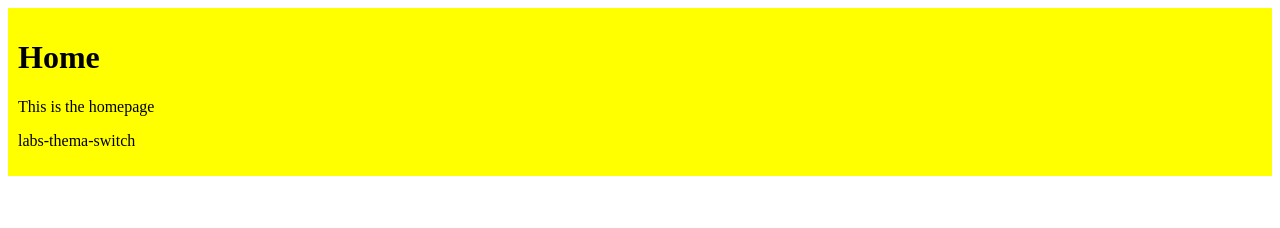
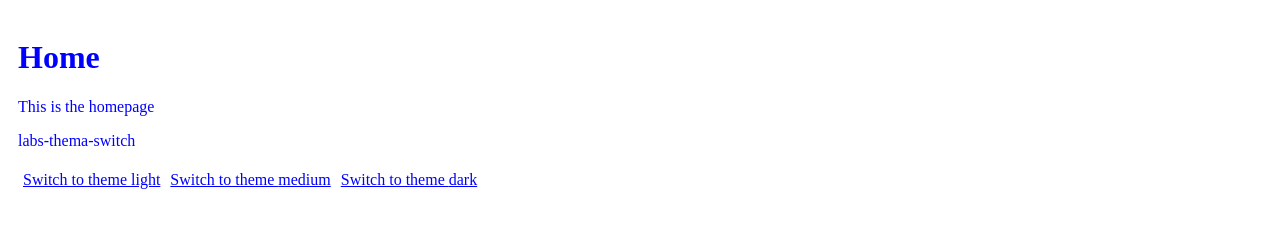
Before and after one commit to wheelroom/labs, a Gatsby site: page / in a window 1280 px wide. Built offline with nearby package versions, Linux system fonts and the light colour scheme; Gatsby itself is replaced by a stand-in of ours.

Commit message:
Add theme switcher

```diff
--- a/gatsby-browser.js
+++ b/gatsby-browser.js
@@ -1,19 +1,7 @@
-import React, { Provider } from 'react'
-import { theme } from './theme.js'
-import { Global } from '@emotion/react'
+// import React, { Provider, useEffect, useState } from 'react'
+import React from 'react'
+import { RootElementWrapper } from './src/lib/root-element-wrapper.tsx'
 
-const UserContext = React.createContext({})
-
-const value = { theme }
-const globalCss = {
-  ':root': {
-    '--test-background': 'yellow',
-  },
+export const wrapRootElement = ({ element }) => {
+  return <RootElementWrapper>{element}</RootElementWrapper>
 }
-
-export const wrapRootElement = ({ element }) => (
-  <>
-    <Global styles={globalCss} />
-    <UserContext.Provider value={value}>{element}</UserContext.Provider>
-  </>
-)
--- /dev/null
+++ b/src/lib/css-obj-to-vars.tsx
@@ -0,0 +1,21 @@
+// Convert camelCase to lower-case-dash
+const camelToDash = (str: string) => {
+  return str
+    .replace(/\W+/g, '-')
+    .replace(/([a-z\d])([A-Z])/g, '$1-$2')
+    .toLowerCase()
+}
+
+// Convert object with css to css vars
+export const cssObjToVars = ({ obj, cssVars, prefix }: any) => {
+  cssVars = cssVars || {}
+  prefix = prefix || ''
+  Object.entries(obj).map(([name, value]) => {
+    if (typeof value === 'object') {
+      cssObjToVars({ obj: value, cssVars, prefix: `${camelToDash(name)}` })
+    } else {
+      cssVars[`--${prefix}-${camelToDash(name)}`] = value
+    }
+  })
+  return cssVars
+}
--- /dev/null
+++ b/src/lib/root-element-wrapper.tsx
@@ -0,0 +1,33 @@
+import React, { useEffect, useState } from 'react'
+import { Global } from '@emotion/react'
+import { theme } from './theme'
+import { cssObjToVars } from './css-obj-to-vars'
+
+export const UserContext = React.createContext({} as any)
+
+export const RootElementWrapper = (props: any) => {
+  const [flags] = useState({
+    someFlag: true,
+  })
+  const themeIds = Object.keys(theme)
+  const [themeId, setThemeId] = useState(themeIds[0])
+
+  useEffect(() => {
+    console.log('themeId', themeId)
+  }, [setThemeId])
+
+  const value = { themeId, themeIds, setThemeId, flags }
+
+  const globalCss = {
+    ':root': cssObjToVars({ obj: theme[themeId] }),
+  }
+
+  return (
+    <>
+      <Global styles={globalCss} />
+      <UserContext.Provider value={value}>
+        {props.children}
+      </UserContext.Provider>
+    </>
+  )
+}
--- /dev/null
+++ b/src/lib/theme.tsx
@@ -0,0 +1,20 @@
+export const theme: any = {
+  light: {
+    someBox: {
+      backgroundColor: 'white',
+      textColor: 'blue',
+    },
+  },
+  medium: {
+    someBox: {
+      backgroundColor: 'darkgray',
+      textColor: 'floralwhite',
+    },
+  },
+  dark: {
+    someBox: {
+      backgroundColor: 'black',
+      textColor: 'yellow',
+    },
+  },
+}
--- a/src/pages/index.tsx
+++ b/src/pages/index.tsx
@@ -1,20 +1,41 @@
 /** @jsx jsx */
 import { graphql } from 'gatsby'
 import { jsx } from '@emotion/react'
+import { UserContext } from '../lib/root-element-wrapper'
+import { useContext } from 'react'
 
+const HomePage = (props: any) => {
   const css = {
-  '--bg': '#eee',
-  backgroundColor: 'var(--test-background)',
+    backgroundColor: 'var(--some-box-background-color)',
+    color: 'var(--some-box-text-color)',
     padding: '10px',
   }
+  const { themeIds, setThemeId } = useContext(UserContext)
+  const handleClick = (themeId: any) => {
+    console.log('clicked', themeId)
+    setThemeId(themeId)
+  }
 
-const HomePage = (props: any) => (
+  return (
     <div css={css}>
       <h1>Home</h1>
       <p>This is the homepage</p>
       <p>{props.data.site.siteMetadata.title}</p>
+      <div css={{ display: 'flex' }}>
+        {themeIds.map((themeId: any) => (
+          <a
+            css={{ color: 'var(--some-box-text-color)', padding: '5px' }}
+            key={themeId}
+            href="#"
+            onClick={() => handleClick(themeId)}
+          >
+            Switch to theme {themeId}
+          </a>
+        ))}
+      </div>
     </div>
   )
+}
 
 export const query = graphql`
   query HomePageQuery {
--- a/theme.js
+++ /dev/null
@@ -1,10 +0,0 @@
-export const theme = {
-  light: {
-    backgroundColor: 'white',
-    textColor: 'black',
-  },
-  dark: {
-    backgroundColor: 'black',
-    textColor: 'white',
-  },
-}
```
Lines whose indentation alone changed are shown as unchanged.
